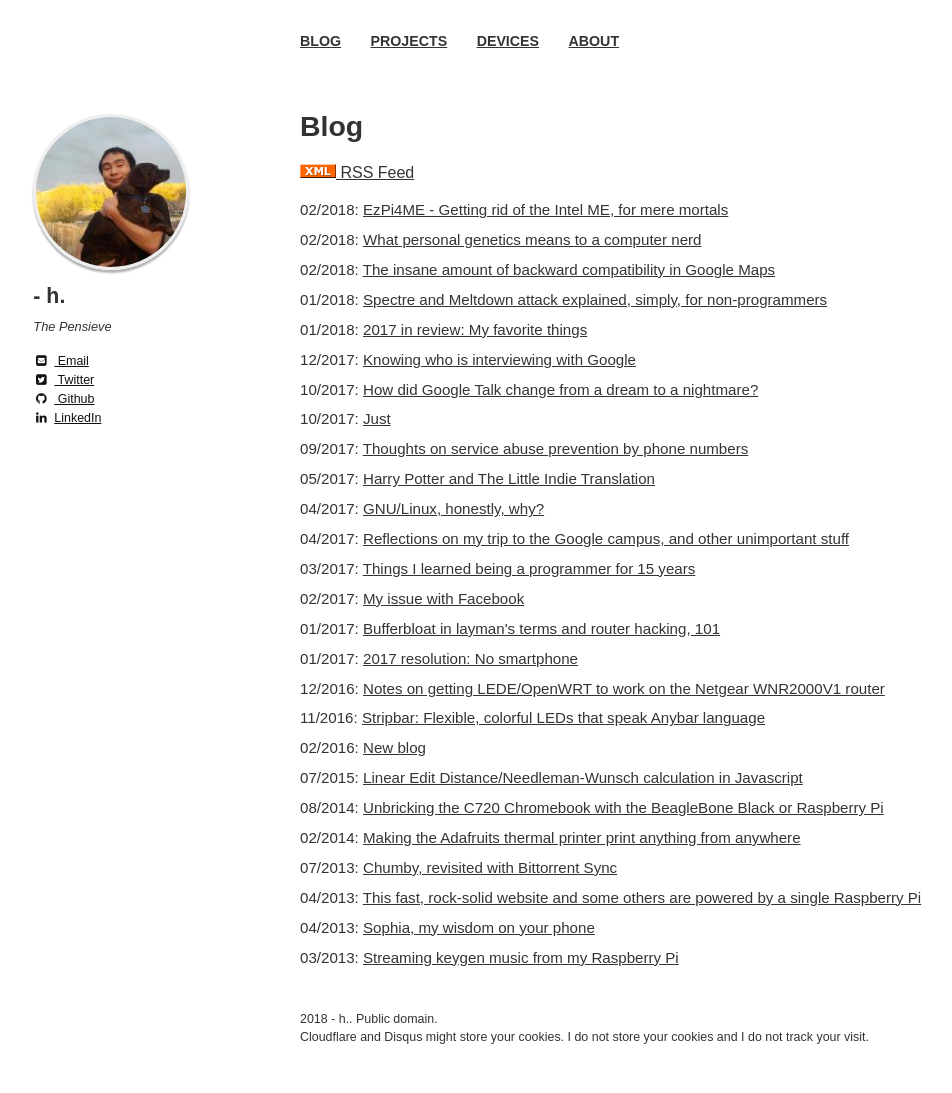
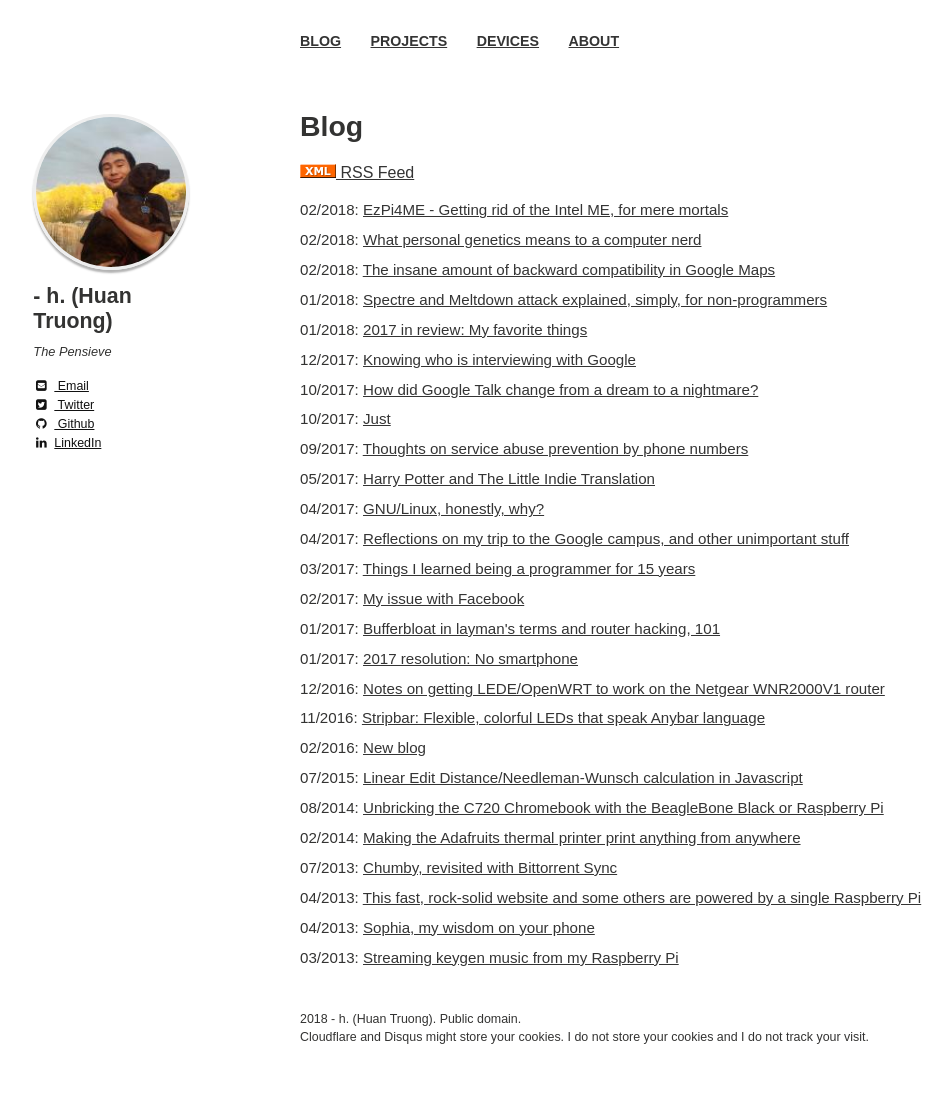
Before and after one commit to htruong/htruong.github.io, a Jekyll site: the page built from index.md, in a window 1280 px wide. Shown: the whole page, without its empty margins (20-972 px from the left). Built offline with Jekyll 4.4.1, drawn with Linux system fonts in a browser that asks for light colours; nearby versions of some CDN libraries.

```diff
--- a/_config.yml
+++ b/_config.yml
@@ -53,7 +53,7 @@ defaults:
 
 # Site owner
 owner:
-  name: "- h."
+  name: "- h. (Huan Truong)"
   avatar: bio-photo.jpg
   bio: "The Pensieve"
   email: webreg@tnhh.net
```
